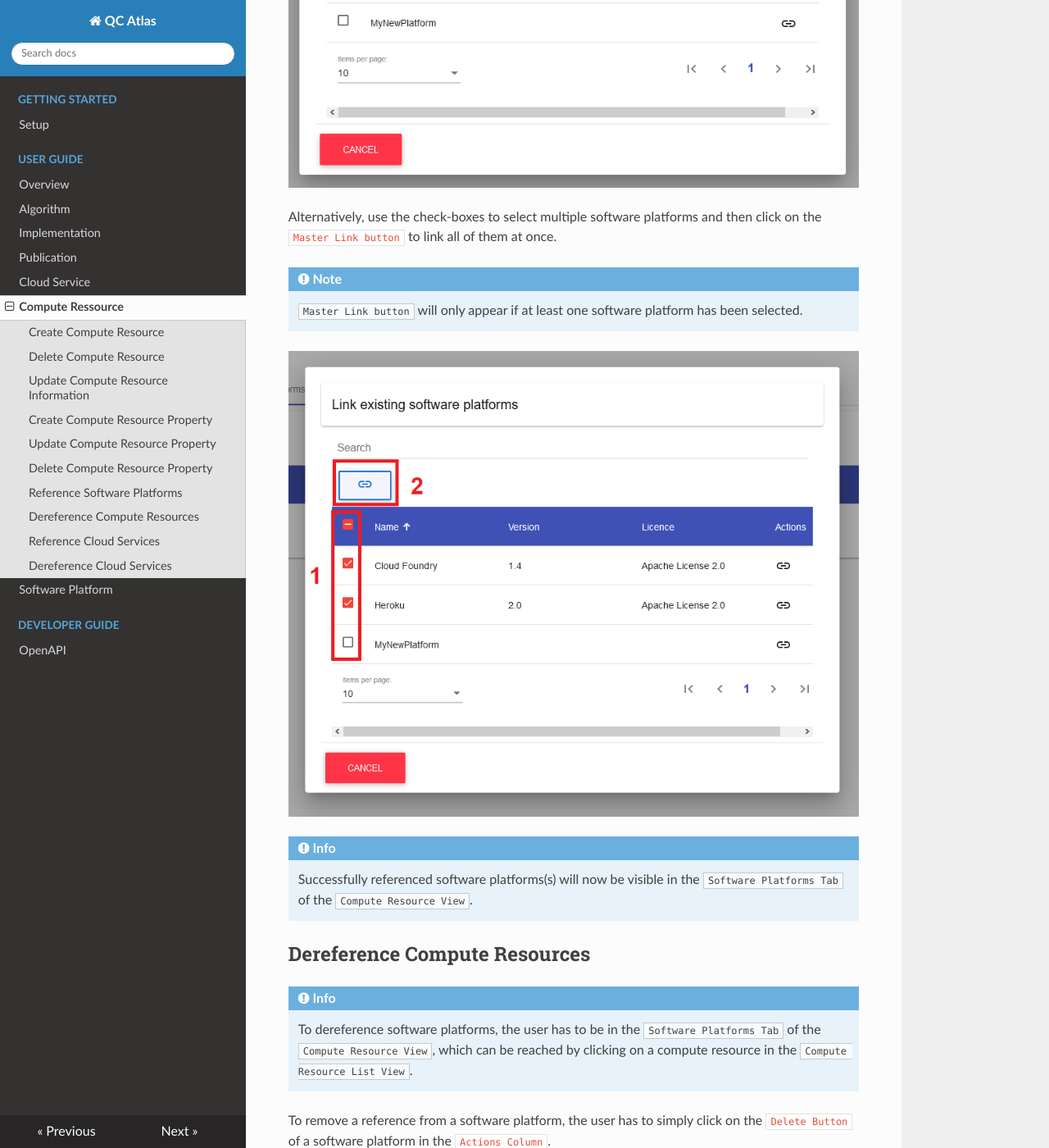
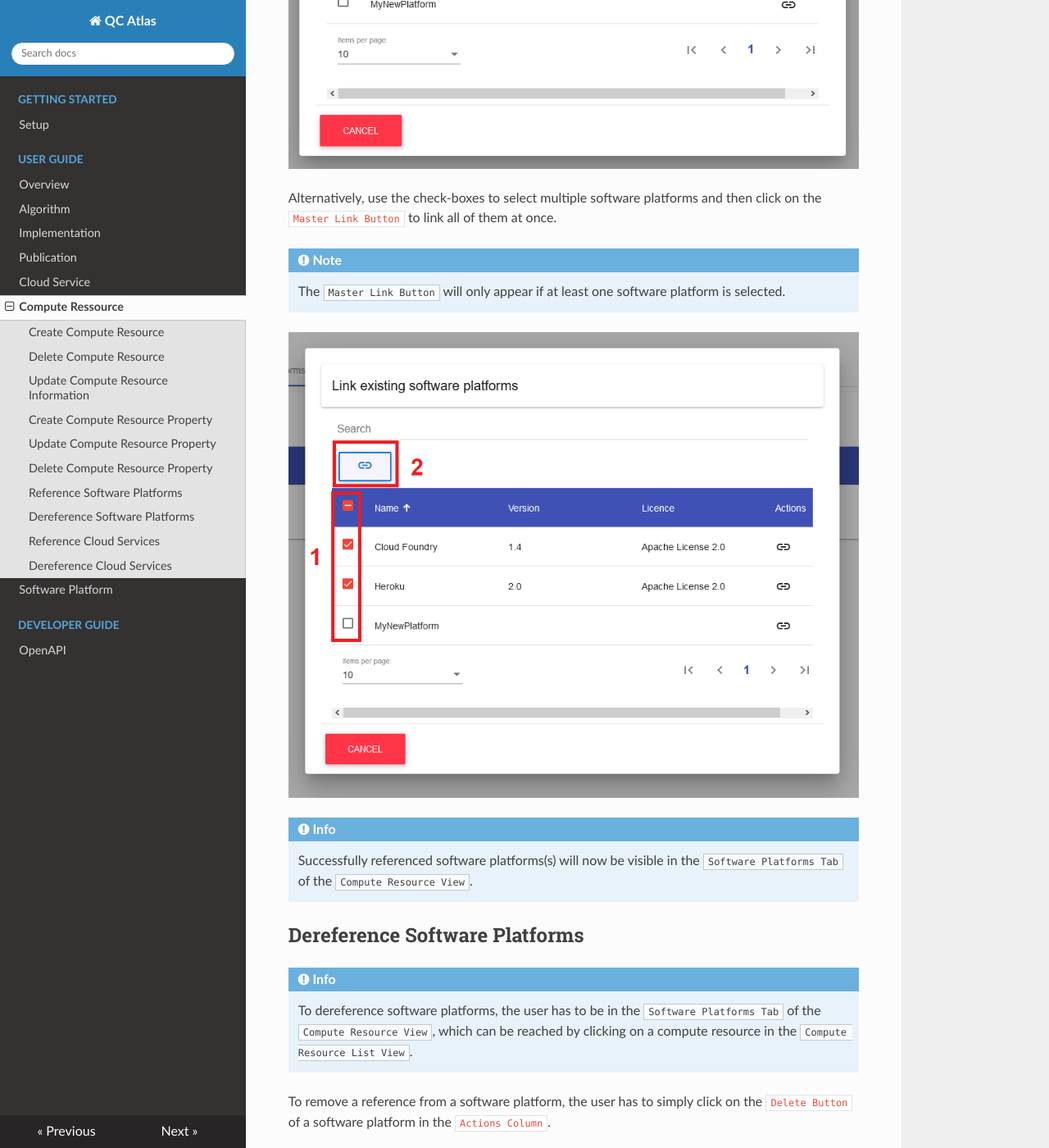
Before and after one commit to UST-QuAntiL/quantil-docs, an MkDocs documentation site: the page built from docs/user-guide/execution-environments/compute-ressource.md, in a window 1280 px wide and 1400 px high, scrolled down 12236 px. Shown: the whole window at 82% size. Built offline with MkDocs 1.6.1, drawn with Linux system fonts in a browser that asks for light colours; nearby versions of some CDN libraries; some of the changed text lies outside the part shown.

Commit message:
Minor adjustments to compute resource chapter of user-guide

```diff
--- a/docs/user-guide/execution-environments/compute-ressource.md
+++ b/docs/user-guide/execution-environments/compute-ressource.md
@@ -40,7 +40,7 @@ To remove a specific compute resource, the user has to simply click on the ``Del
 The user can also remove multiple compute resources at once by selecting them using the check-boxes of the data table. After the user has made his selection he can press the ``Master Delete Button`` at the top of the data table.
 
 !!! note
-    The delete button will only appear after at least one compute resource has been selected by the user.
+    The ``Master Delete Button`` will only appear if at least one compute resource is selected.
 
 ![alt text](./../images/compute_resource/Delete_Compute_Resource_-_Step_1.2.PNG "Delete multiple resources")
 
@@ -56,26 +56,26 @@ To confirm the deletion of the selected compute resource(s), the user has to cli
 !!! info
     To update the information of a compute resource, the user has to be in the ``Compute Resource View`` which can be reached by clicking on a compute resource in the ``Compute Resource List View``.
 
-Updating basic information is done in the ``General Tab`` of the ``Compute Resource View``. To do that, the user has to simply use the ``Input fields``, ``Check-Boxes`` or ``Selection drop-downs`` to add new values or adjust existing ones.
+Updating basic information is done in the ``General Tab`` of the ``Compute Resource View``. To do that, the user has to simply use the ``Input Fields``, ``Check-Boxes`` or ``Selection Drop-Downs`` to add new values or adjust existing ones.
 
 ![alt text](./../images/compute_resource/Update_Compute_Resource_-_Step_1.PNG "General Tab of Compute Resource View")
 
-If information is changed, a ``Save button`` will be displayed next that specific input field. Also, a ``Master Save button`` will appear at the right side of the screen. To save the changes of each input field individually, the user can click on the ``Save button`` next to any updated input field. Alternatively the user can save all changes by clicking the ``Master Save button``.
+If information is changed, a ``Save Button`` will be displayed next that specific input field. Also, a ``Master Save Button`` will appear at the right side of the screen. To save the changes of each input field individually, the user can click on the ``Save Button`` next to any updated input field. Alternatively the user can save all changes by clicking the ``Master Save Button``.
 
 !!! note
-    The user can also hit ``Enter`` on the keyboard to save the changes of a single field in most cases. In some cases, it may be necessary to focus the ``Save button`` by hitting ``TAB`` on the keyboard and then confirming with ``Enter``.
+    The user can also hit ``Enter`` on the keyboard to save the changes of a single field in most cases. In some cases, it may be necessary to focus the ``Save Button`` by hitting ``TAB`` on the keyboard and then confirming with ``Enter``.
 
 ![alt text](./../images/compute_resource/Update_Compute_Resource_-_Step_2.PNG "Saving the changes")
 
 !!! info
-	**Compute Resource Properties** of are stored separately and therefor do not belong to the basic information of a resource. They are saved, deleted or updated instantly without the use of the mentioned ``Save buttons``.
+	**Compute Resource Properties** of are stored separately and therefor do not belong to the basic information of a resource. They are saved, deleted or updated instantly without the use of the mentioned ``Save Buttons``.
 
 ## Create Compute Resource Property
 
 !!! info
     To create a property for a compute resource,  the user has to be in the ``Compute Resource View`` which can be reached by clicking on a compute resource in the ``Compute Resource List View``.
 
-Creating properties for a compute resource is done in the ``General Tab`` of the ``Compute Resource View``. To do that, the user has to simply click on the ``Plus button`` of the dedicated ``Compute Resource Property Field``.
+Creating properties for a compute resource is done in the ``General Tab`` of the ``Compute Resource View``. To do that, the user has to simply click on the ``Plus Button`` of the dedicated ``Compute Resource Property Field``.
 
 ![alt text](./../images/compute_resource/Add_Compute_Resource_Property_-_Step_1.PNG "Open Property Dialog")
 
@@ -86,7 +86,7 @@ This will open a separate ``Creation Dialog`` where the user will have to enter
 
 ![alt text](./../images/compute_resource/Add_Compute_Resource_Property_-_Step_2.PNG "Dialog structure")
 
-After all fields have been filled, the user can finally add the property by confirming the creation via the existing ``OK button``.
+After all fields have been filled, the user can finally add the property by confirming the creation via the existing ``OK Button``.
 
 !!! note
 	The **Property Value** needs to match the selected **Data Type**.
@@ -102,7 +102,7 @@ After the property has been successfully created, it will appear in the the dedi
 !!! info
     To update a property for a compute resource,  the user has to be in the ``Compute Resource View`` which can be reached by clicking on a compute resource in the ``Compute Resource List View``.
 
-Updating properties for a compute resource is done in the ``General Tab`` of the ``Compute Resource View``. To do that, the user has to simply hover over a existing property in the dedicated ``Compute Resource Property Field`` and then click on the ``Edit button``.
+Updating properties for a compute resource is done in the ``General Tab`` of the ``Compute Resource View``. To do that, the user has to simply hover over a existing property in the dedicated ``Compute Resource Property Field`` and then click on the ``Edit Button``.
 
 ![alt text](./../images/compute_resource/Update_Compute_Resource_Property_-_Step_1.PNG "Open Property Dialog")
 
@@ -113,7 +113,7 @@ This will open a separate ``Update Dialog`` where the information of the propert
 
 ![alt text](./../images/compute_resource/Update_Compute_Resource_Property_-_Step_2.PNG "Dialog structure")
 
-After all fields have been adjusted, the user can finally update the property by confirming the update via the existing ``OK button``.
+After all fields have been adjusted, the user can finally update the property by confirming the update via the existing ``OK Button``.
 
 !!! note
 	The **Property Value** needs to match the selected **Data Type**.
@@ -125,7 +125,7 @@ After all fields have been adjusted, the user can finally update the property by
 !!! info
     To delete a property for a compute resource,  the user has to be in the ``Compute Resource View`` which can be reached by clicking on a compute resource in the ``Compute Resource List View``.
 
-Deleting properties for a compute resource is done in the ``General Tab`` of the ``Compute Resource View``. To do that, the user has to simply hover over a existing property in the dedicated ``Compute Resource Property Field`` and then click on the ``Delete button``.
+Deleting properties for a compute resource is done in the ``General Tab`` of the ``Compute Resource View``. To do that, the user has to simply hover over a existing property in the dedicated ``Compute Resource Property Field`` and then click on the ``Delete Button``.
 
 ![alt text](./../images/compute_resource/Delete_Compute_Resource_Property_-_Step_1.PNG "Delete property")
 
@@ -137,7 +137,7 @@ Deleting properties for a compute resource is done in the ``General Tab`` of the
 !!! info
     To reference software platforms in a compute resource, the user has to be in the ``Software Platforms Tab`` of the ``Compute Resource View``, which can be reached by clicking on a compute resource in the ``Compute Resource List View``.
 
-To initiate the linking of a software platform, the user has to click on the ``Plus button`` in the ``Software Platforms Tab``.
+To initiate the linking of a software platform, the user has to click on the ``Plus Button`` in the ``Software Platforms Tab``.
 
 ![alt text](./../images/compute_resource/Reference_Software_Platform_-_Step_1.PNG "Click on '+' in 'Software Platforms'-Tab")
 
@@ -145,21 +145,21 @@ This will open a new dialog containing a page-able table of available software p
 
 ![alt text](./../images/compute_resource/Reference_Software_Platform_-_Step_2.PNG "Filter existing software platforms using table controls")
 
-To reference a software platform simply click on the ``Link button`` in the ``Action-Column``.
+To reference a software platform simply click on the ``Link Button`` in the ``Action-Column``.
 
 ![alt text](./../images/compute_resource/Reference_Software_Platform_-_Step_3.1.PNG "Reference single software platform")
 
-Alternatively, use the check-boxes to select multiple software platforms and then click on the ``Master Link button`` to link all of them at once.
+Alternatively, use the check-boxes to select multiple software platforms and then click on the ``Master Link Button`` to link all of them at once.
 
 !!! note
-    ``Master Link button`` will only appear if at least one software platform has been selected.
+    The ``Master Link Button`` will only appear if at least one software platform is selected.
 
 ![alt text](./../images/compute_resource/Reference_Software_Platform_-_Step_3.2.PNG "Reference multiple software platforms")
 
 !!! info
     Successfully referenced software platforms(s) will now be visible in the ``Software Platforms Tab`` of the ``Compute Resource View``.
 
-## Dereference Compute Resources
+## Dereference Software Platforms
 
 !!! info
     To dereference software platforms, the user has to be in the ``Software Platforms Tab`` of the ``Compute Resource View``, which can be reached by clicking on a compute resource in the ``Compute Resource List View``.
@@ -168,10 +168,10 @@ To remove a reference from a software platform, the user has to simply click on
 
 ![alt text](./../images/compute_resource/Dereference_Software_Platform_-_Step_1.1.PNG "Dereference single software platform")
 
-Alternatively, use the check-boxes to select multiple software platforms and then click on the ``Master Delete button`` to unlink all of them at once.
+Alternatively, use the check-boxes to select multiple software platforms and then click on the ``Master Delete Button`` to unlink all of them at once.
 
 !!! note
-    ``Master Delete button`` will only appear if at least one software platform has been selected.
+    The ``Master Delete Button`` will only appear if at least one software platform is selected.
 
 ![alt text](./../images/compute_resource/Dereference_Software_Platform_-_Step_1.2.PNG "Dereference multiple software platforms")
 
@@ -180,7 +180,7 @@ Alternatively, use the check-boxes to select multiple software platforms and the
 !!! info
     To reference cloud services in a compute resource, the user has to be in the ``Cloud Services Tab`` of the ``Compute Resource View``, which can be reached by clicking on a compute resource in the ``Compute Resource List View``.
 
-To initiate the linking of a cloud service, the user has to click on the ``Plus button`` in the ``Cloud Services Tab``.
+To initiate the linking of a cloud service, the user has to click on the ``Plus Button`` in the ``Cloud Services Tab``.
 
 ![alt text](./../images/compute_resource/Reference_Cloud_Service_-_Step_1.PNG "Click on '+' in 'Cloud Services'-Tab")
 
@@ -188,14 +188,14 @@ This will open a new dialog containing a page-able table of available cloud serv
 
 ![alt text](./../images/compute_resource/Reference_Cloud_Service_-_Step_2.PNG "Filter existing cloud services using table controls")
 
-To reference a cloud service simply click on the ``Link button`` in the ``Action-Column``.
+To reference a cloud service simply click on the ``Link Button`` in the ``Action-Column``.
 
 ![alt text](./../images/compute_resource/Reference_Cloud_Service_-_Step_3.1.PNG "Reference single cloud service")
 
-Alternatively, use the check-boxes to select multiple cloud services and then click on the ``Master Link button`` to link all of them at once.
+Alternatively, use the check-boxes to select multiple cloud services and then click on the ``Master Link Button`` to link all of them at once.
 
 !!! note
-    ``Master Link button`` will only appear if at least one cloud service has been selected.
+    The ``Master Link Button`` will only appear if at least one cloud service is selected.
 
 ![alt text](./../images/compute_resource/Reference_Cloud_Service_-_Step_3.2.PNG "Reference multiple cloud services")
 
@@ -211,9 +211,9 @@ To remove a reference from a cloud service, the user has to simply click on the
 
 ![alt text](./../images/compute_resource/Dereference_Cloud_Service_-_Step_1.1.PNG "Dereference single cloud service")
 
-Alternatively, use the check-boxes to select multiple cloud services and then click on the ``Master Delete button`` to unlink all of them at once.
+Alternatively, use the check-boxes to select multiple cloud services and then click on the ``Master Delete Button`` to unlink all of them at once.
 
 !!! note
-    ``Master Delete button`` will only appear if at least one cloud service has been selected.
+    The ``Master Delete Button`` will only appear if at least one cloud service is selected.
 
 ![alt text](./../images/compute_resource/Dereference_Cloud_Service_-_Step_1.2.PNG "Dereference multiple cloud services")
```
